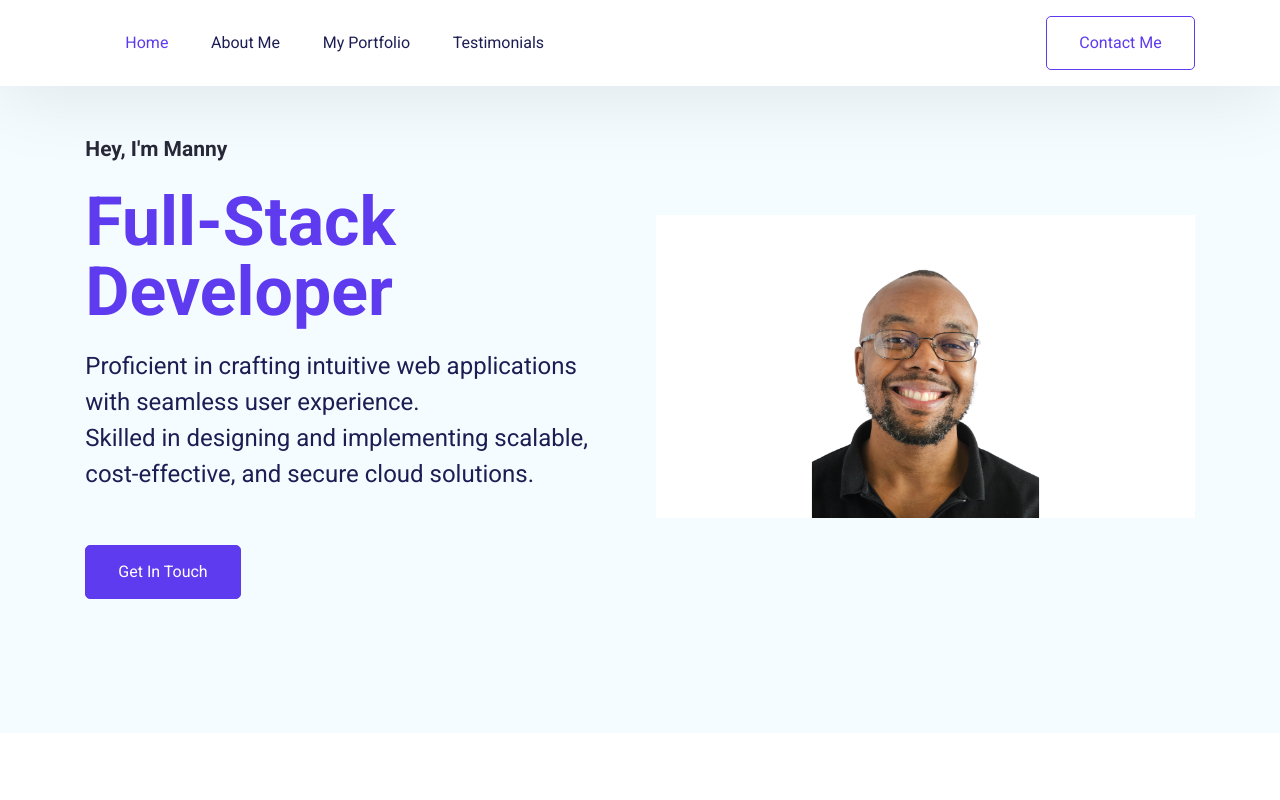
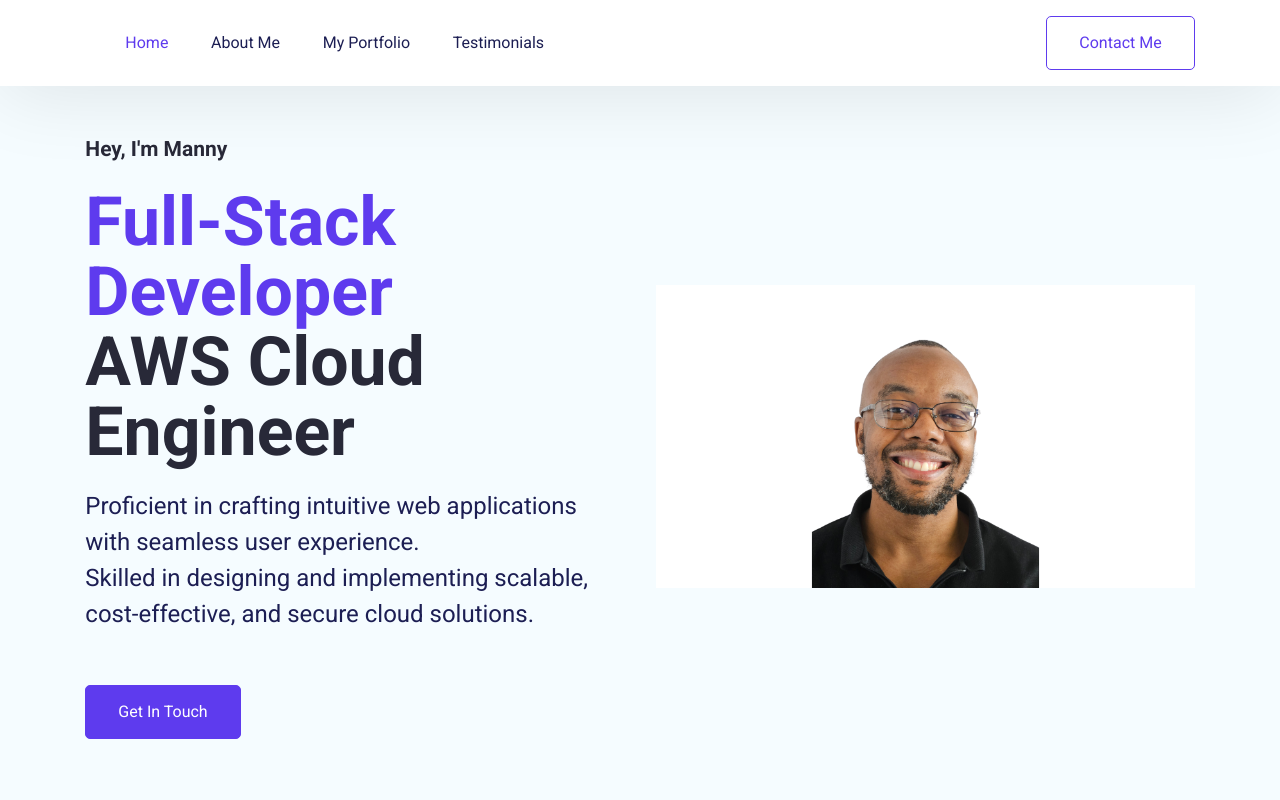
Before and after one commit to mathebulansuku/react-js-personal-portfolio, a React (Create React App) app: page / in a window 1280 px wide. Shown: the top 800 px of the page. Built offline with nearby package versions, Linux system fonts and the light colour scheme.

Commit message:
Adding title in hero-section

```diff
--- a/src/Pages/Home/HeroSection.jsx
+++ b/src/Pages/Home/HeroSection.jsx
@@ -10,6 +10,7 @@ export default function HeroSection() {
             </span>
             {""}
             <br />
+            AWS Cloud Engineer
           </h1>
           <p className="hero-section-description">
             Proficient in crafting intuitive web applications with seamless user
```
